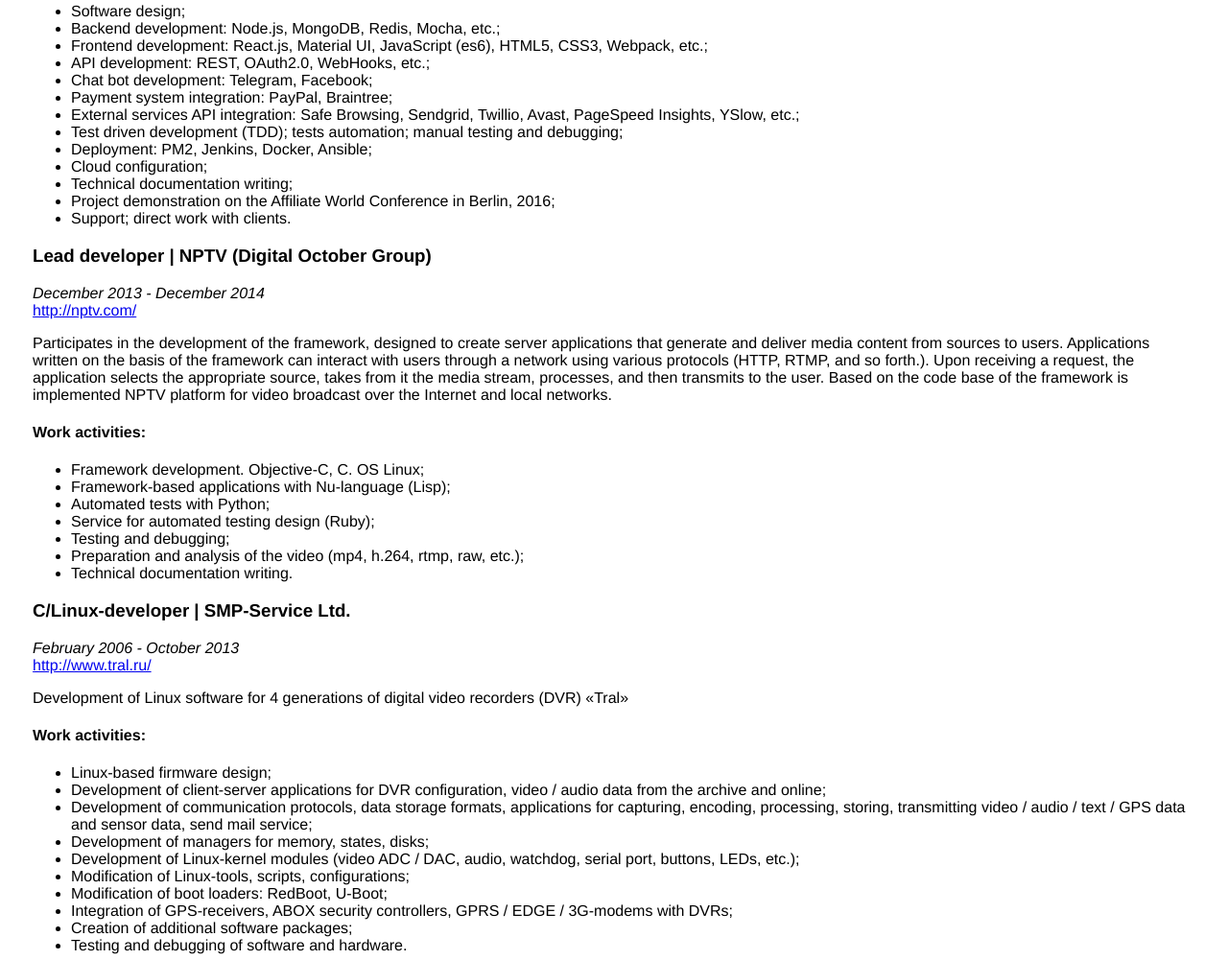
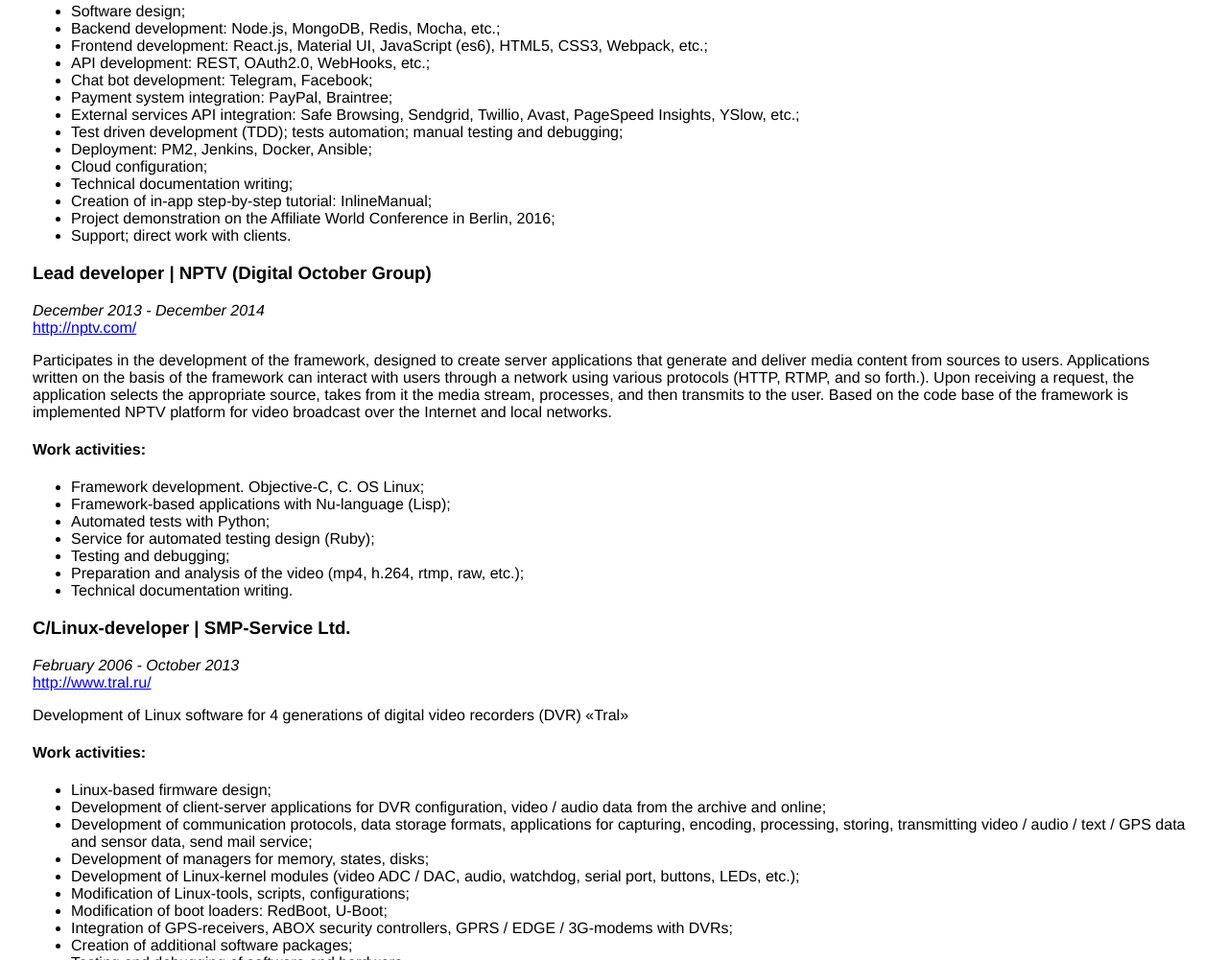
Before and after one commit to alphara/artemarakcheev, a website: page index.html in a window 1280 px wide. Shown: the part 1694-2695 px from the top of the page at 96% size. Drawn offline with Linux system fonts and the light colour scheme.

Commit message:
update about tutorials

```diff
--- a/index.html
+++ b/index.html
@@ -198,6 +198,7 @@
           <li>Deployment: PM2, Jenkins, Docker, Ansible;</li>
           <li>Cloud configuration;</li>
           <li>Technical documentation writing;</li>
+          <li>Creation of in-app step-by-step tutorial: InlineManual;</li>
           <li>Project demonstration on the Affiliate World Conference in Berlin, 2016;</li>
           <li>Support; direct work with clients.</li>
         </ul>
```
